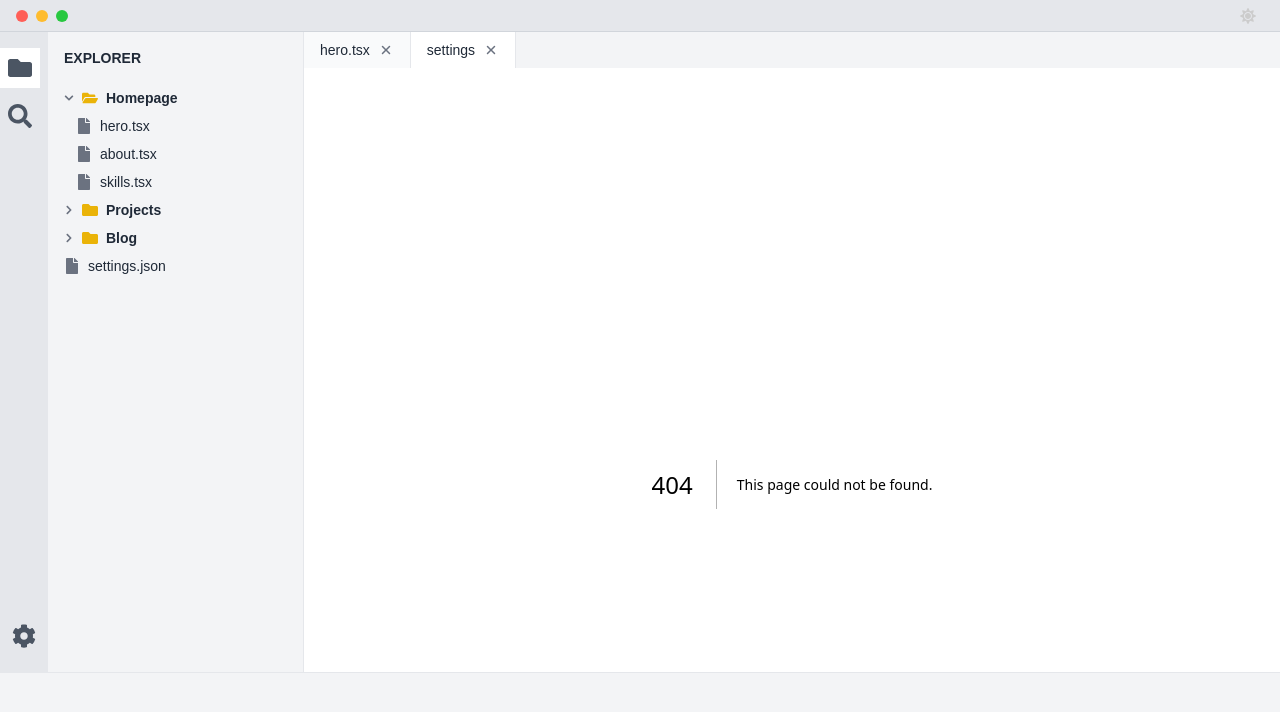
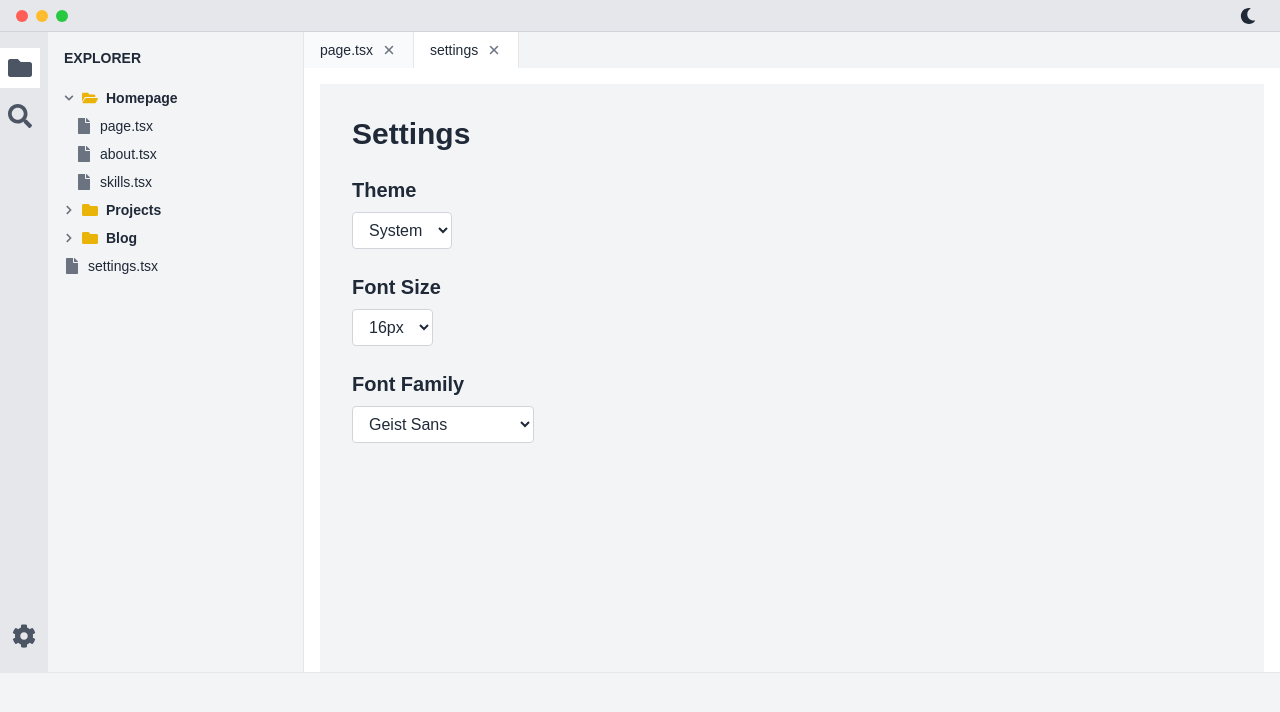
Before and after one commit to jemil-suleimanov/jemil-s, a Next.js app: page /settings in a window 1280 px wide. Before the commit this address had no page. Shown: the top 712 px of the page. Built offline with nearby package versions, Linux system fonts and the light colour scheme.

Commit message:
Refactor layout, add settings page, update state management, and configure Tailwind. - Rename hero.tsx to page.tsx - Rename settings.json to settings.tsx

```diff
--- a/app/layout.tsx
+++ b/app/layout.tsx
@@ -23,19 +23,17 @@ const geistMono = localFont({
 
 export default function RootLayout({
   children,
-}: Readonly<{
-  children: React.ReactNode;
-}>) {
+}: {
+  children: React.ReactNode
+}) {
   const [openTabs, setOpenTabs] = useState<{ name: string; path: string }[]>([
-    { name: 'hero.tsx', path: '/' }
+    { name: 'page.tsx', path: '/' }
   ]);
-  const [showExplorer, setShowExplorer] = useState(true);
-  const [showSearch, setShowSearch] = useState(false);
   const pathname = usePathname();
 
   useEffect(() => {
     const currentPath = pathname;
-    const tabName = currentPath === '/' ? 'hero.tsx' : currentPath.split('/').pop() || '';
+    const tabName = currentPath === '/' ? 'page.tsx' : currentPath.split('/').pop() || '';
 
     if (!openTabs.some(tab => tab.path === currentPath)) {
       setOpenTabs(prev => [...prev, { name: tabName, path: currentPath }]);
@@ -44,28 +42,25 @@ export default function RootLayout({
 
   const handleCloseTab = (path: string) => {
     setOpenTabs(prev => prev.filter(tab => tab.path !== path));
-    if (pathname === path && openTabs.length > 1) {
-      window.history.pushState(null, '', openTabs[0]?.path || '/');
-    }
   };
 
-  const toggleExplorer = () => {
-    setShowExplorer(true);
-    setShowSearch(false);
+  const handleToggleExplorer = () => {
+    // Implement explorer toggle functionality
+    console.log('Toggle explorer');
   };
 
-  const toggleSearch = () => {
-    setShowExplorer(false);
-    setShowSearch(true);
+  const handleToggleSearch = () => {
+    // Implement search toggle functionality
+    console.log('Toggle search');
   };
 
   return (
-    <html lang="en">
+    <html lang="en" suppressHydrationWarning>
       <body
-        className={`${geistSans.variable} ${geistMono.variable} antialiased bg-white dark:bg-[#1e1e1e] text-black dark:text-white`}
+        className={`${geistSans.variable} ${geistMono.variable} antialiased`}
       >
-        <ThemeProvider attribute="class" defaultTheme="dark">
-          <div className="flex flex-col h-screen">
+        <ThemeProvider attribute="class" defaultTheme="system" enableSystem>
+          <div className="flex flex-col h-screen bg-white dark:bg-[#1e1e1e] text-black dark:text-white">
             {/* Top System Bar */}
             <div className="bg-gray-200 dark:bg-[#3c3c3c] h-8 flex items-center justify-between px-4 border-b border-gray-300 dark:border-[#252526]">
               {/* macOS window controls */}
@@ -80,23 +75,12 @@ export default function RootLayout({
 
             <div className="flex flex-1 overflow-hidden">
               {/* Icon Sidebar */}
-              <IconSidebar onToggleExplorer={toggleExplorer} onToggleSearch={toggleSearch} />
+              <IconSidebar onToggleExplorer={handleToggleExplorer} onToggleSearch={handleToggleSearch} />
 
               {/* Explorer/Search Panel */}
-              {(showExplorer || showSearch) && (
-                <div className="w-64 bg-gray-100 dark:bg-[#252526] overflow-y-auto border-r border-gray-200 dark:border-[#1e1e1e]">
-                  {showExplorer && <FileExplorer />}
-                  {showSearch && (
-                    <div className="p-4 text-gray-800 dark:text-[#cccccc]">
-                      <input
-                        type="text"
-                        placeholder="Search"
-                        className="w-full bg-white dark:bg-[#3c3c3c] text-gray-800 dark:text-[#cccccc] p-2 rounded"
-                      />
-                    </div>
-                  )}
-                </div>
-              )}
+              <div className="w-64 bg-gray-100 dark:bg-[#252526] overflow-y-auto border-r border-gray-200 dark:border-[#1e1e1e]">
+                <FileExplorer />
+              </div>
 
               {/* Main Content Area */}
               <div className="flex-1 overflow-hidden flex flex-col bg-white dark:bg-[#1e1e1e]">
--- /dev/null
+++ b/app/settings/page.tsx
@@ -0,0 +1,62 @@
+"use client";
+
+import React, { useState } from 'react';
+import { useTheme } from 'next-themes';
+
+const themes = ['light', 'dark', 'system'];
+const fontSizes = ['12px', '14px', '16px', '18px', '20px'];
+const fontFamilies = ['Geist Sans', 'Geist Mono', 'Arial', 'Helvetica', 'Times New Roman'];
+
+const Settings: React.FC = () => {
+  const { theme, setTheme } = useTheme();
+  const [fontSize, setFontSize] = useState('16px');
+  const [fontFamily, setFontFamily] = useState('Geist Sans');
+
+  return (
+    <div className="min-h-screen p-8 bg-gray-100 dark:bg-[#1e1e1e] text-gray-800 dark:text-[#cccccc]">
+      <h2 className="text-3xl font-bold mb-6">Settings</h2>
+      <div className="space-y-6">
+        <div>
+          <h3 className="text-xl font-semibold mb-2">Theme</h3>
+          <select
+            value={theme}
+            onChange={(e) => setTheme(e.target.value)}
+            className="bg-white dark:bg-[#2d2d2d] border border-gray-300 dark:border-gray-700 rounded px-3 py-2"
+          >
+            {themes.map((t) => (
+              <option key={t} value={t}>
+                {t.charAt(0).toUpperCase() + t.slice(1)}
+              </option>
+            ))}
+          </select>
+        </div>
+        <div>
+          <h3 className="text-xl font-semibold mb-2">Font Size</h3>
+          <select
+            value={fontSize}
+            onChange={(e) => setFontSize(e.target.value)}
+            className="bg-white dark:bg-[#2d2d2d] border border-gray-300 dark:border-gray-700 rounded px-3 py-2"
+          >
+            {fontSizes.map((size) => (
+              <option key={size} value={size}>{size}</option>
+            ))}
+          </select>
+        </div>
+        <div>
+          <h3 className="text-xl font-semibold mb-2">Font Family</h3>
+          <select
+            value={fontFamily}
+            onChange={(e) => setFontFamily(e.target.value)}
+            className="bg-white dark:bg-[#2d2d2d] border border-gray-300 dark:border-gray-700 rounded px-3 py-2"
+          >
+            {fontFamilies.map((font) => (
+              <option key={font} value={font}>{font}</option>
+            ))}
+          </select>
+        </div>
+      </div>
+    </div>
+  );
+};
+
+export default Settings;
--- a/components/FileExplorer.tsx
+++ b/components/FileExplorer.tsx
@@ -17,7 +17,7 @@ const fileStructure: FileItem[] = [
     type: 'folder',
     path: '/',
     children: [
-      { name: 'hero.tsx', type: 'file', path: '/' },
+      { name: 'page.tsx', type: 'file', path: '/' },
       { name: 'about.tsx', type: 'file', path: '/about' },
       { name: 'skills.tsx', type: 'file', path: '/skills' },
     ],
@@ -40,7 +40,7 @@ const fileStructure: FileItem[] = [
       { name: 'post2.md', type: 'file', path: '/blog/2' },
     ],
   },
-  { name: 'settings.json', type: 'file', path: '/settings' },
+  { name: 'settings.tsx', type: 'file', path: '/settings' },
 ];
 
 const FileExplorer: React.FC = () => {
--- a/components/ThemeSwitcher.tsx
+++ b/components/ThemeSwitcher.tsx
@@ -1,18 +1,28 @@
 "use client";
 
-import React from 'react';
+import React, { useEffect, useState } from 'react';
 import { useTheme } from 'next-themes';
 import { FaSun, FaMoon } from 'react-icons/fa';
 
 const ThemeSwitcher: React.FC = () => {
+  const [mounted, setMounted] = useState(false);
   const { theme, setTheme } = useTheme();
+
+  useEffect(() => {
+    setMounted(true);
+  }, []);
+
+  if (!mounted) {
+    return null;
+  }
 
   return (
     <button
       onClick={() => setTheme(theme === 'dark' ? 'light' : 'dark')}
-      className="p-2 rounded hover:bg-[#3c3c3c]"
+      className="p-2 rounded hover:bg-gray-200 dark:hover:bg-[#3c3c3c]"
+      aria-label="Toggle theme"
     >
-      {theme === 'dark' ? <FaSun className="text-[#cccccc]" /> : <FaMoon className="text-[#cccccc]" />}
+      {theme === 'dark' ? <FaSun className="text-[#cccccc]" /> : <FaMoon className="text-gray-800" />}
     </button>
   );
 };
--- /dev/null
+++ b/tailwind.config.js
@@ -0,0 +1,13 @@
+/** @type {import('tailwindcss').Config} */
+module.exports = {
+  content: [
+    "./app/**/*.{js,ts,jsx,tsx,mdx}",
+    "./pages/**/*.{js,ts,jsx,tsx,mdx}",
+    "./components/**/*.{js,ts,jsx,tsx,mdx}",
+  ],
+  darkMode: 'class',
+  theme: {
+    extend: {},
+  },
+  plugins: [],
+}
```
